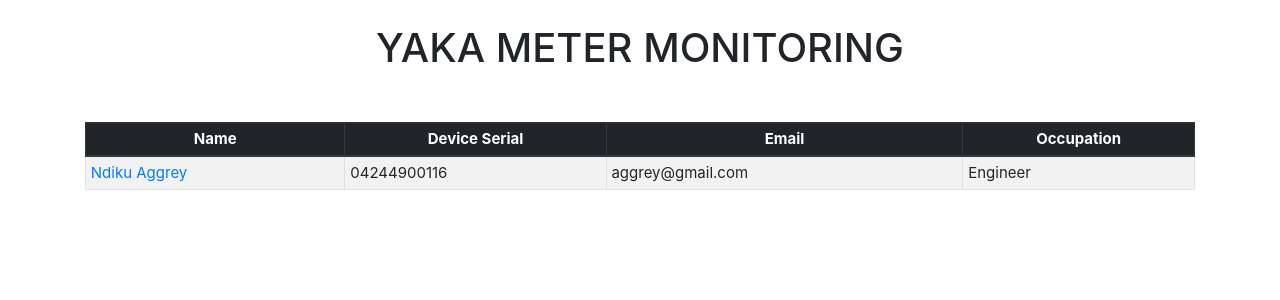
After one commit to alvinkabwama/Yaka_Monitoring, a Django app: template meter_data/templates/clientsview.html in a window 1280 px wide. The commit adds this page. Shown: the top 300 px of the page. Run offline with Django 3.2, Linux system fonts and the light colour scheme; the template is opened without the code that fills it: values that come from a table or form of the project are taken from there, others are empty; data comes from the database, SQL or seed files in the repository; some libraries are stand-ins or nearby versions.

Commit message:
adding the list of clients

```diff
--- a/Yaka/settings.py
+++ b/Yaka/settings.py
@@ -25,7 +25,7 @@ SECRET_KEY = '-z1+58@$y1s)m&nmh5%f)54=@a(ce=8ib-*j$yujgotmjxq40a'
 # SECURITY WARNING: don't run with debug turned on in production!
 DEBUG = True
 
-ALLOWED_HOSTS = ['alvinkabwama10.pythonanywhere.com']
+ALLOWED_HOSTS = ['alvinkabwama10.pythonanywhere.com', '127.0.0.1']
 
 
 # Application definition
--- a/meter_data/models.py
+++ b/meter_data/models.py
@@ -26,5 +26,4 @@ class Data(models.Model):
     latitude = models.CharField(max_length = 255)
     longitude = models.CharField(max_length = 255)
     location = models.CharField(max_length = 255, default = 'Kampala')
-    owner = models.CharField(max_length = 255)
-    watts = models.CharField(max_length = 255)
+    energy = models.CharField(max_length = 255)
--- /dev/null
+++ b/meter_data/templates/clientsview.html
@@ -0,0 +1,61 @@
+<!DOCTYPE html>
+<html lang="en">
+<head>
+    <title> DATA </title>
+
+    <link rel="stylesheet" href="https://maxcdn.bootstrapcdn.com/bootstrap/4.0.0/css/bootstrap.min.css">
+
+
+    <style>
+    h1
+    {
+      margin-bottom: 50px;
+     }
+
+    .table-edits
+    {
+     font-size: 15px ;
+     }
+
+    .table-edits tbody tr td, .table-edits thead tr th
+    {
+     padding: 0.3rem ;
+     }
+
+    </style>
+</head>
+<body>
+    <div class = "container"><br>
+        <h1 class = "text-center">
+            YAKA METER MONITORING
+        </h1>
+        <table class="table table-striped table-edits table-bordered">
+            <thead class="thead-dark">
+                <tr class="text-center">
+                    <th>Name</th>
+                    <th>Device Serial </th>
+                    <th>Email </th>
+                    <th>Occupation </th>
+                </tr>
+            </thead>
+                <tbody>
+                    {%for data in clientsdata %}
+                <tr >
+                    <td><a href="{% url 'datashow' data.pk %}" target = "_blank">{{data.name}}</a></td>
+                    <td>{{data.device_serial}}</td>
+                    <td>{{data.email}}</td>
+                    <td>{{data.occupation}}</td>
+                </tr>
+                {% endfor %}
+
+                </tbody>
+            </table>
+    </div>
+    <script src="https://code.jquery.com/jquery-3.2.1.slim.min.js" ></script>
+
+    <script src="https://cdnjs.cloudflare.com/ajax/libs/popper.js/1.12.9/umd/popper.min.js" ></script>
+
+    <script src="https://maxcdn.bootstrapcdn.com/bootstrap/4.0.0/js/bootstrap.min.js" ></script>
+
+</body>
+</html>
--- a/meter_data/urls.py
+++ b/meter_data/urls.py
@@ -19,7 +19,8 @@ from . import views
 
 urlpatterns = [
     path('datareceive', views.datareceive, name='datareceive'),
-    path('', views.datashow, name='data_show'),
+    path('', views.clientshow, name='clientshow'),
+    path('datashow/<int:pk>', views.datashow, name='datashow'),
     path('maps_view/<int:pk>', views.maps_view, name='maps_view'),
 ]
 # -*- coding: utf-8 -*-
```
Also changed, not shown: meter_data/templates/tableview.html (+14 -5 lines), meter_data/views.py (+35 -9 lines), db.sqlite3, meter_data/migrations/0001_initial.py, meter_data/migrations/0002_data_location.py (deleted), meter_data/migrations/0003_auto_20190402_1847.py (deleted).
